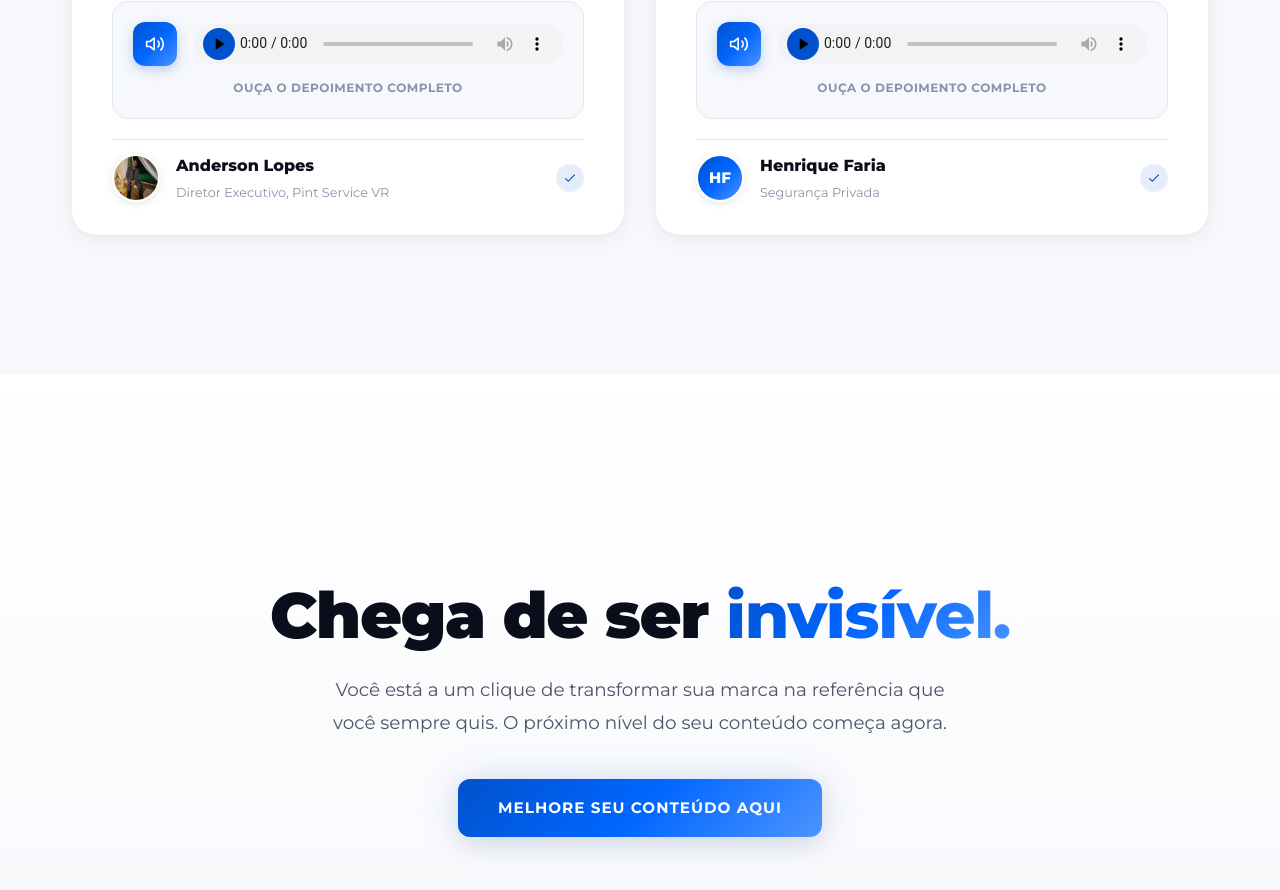
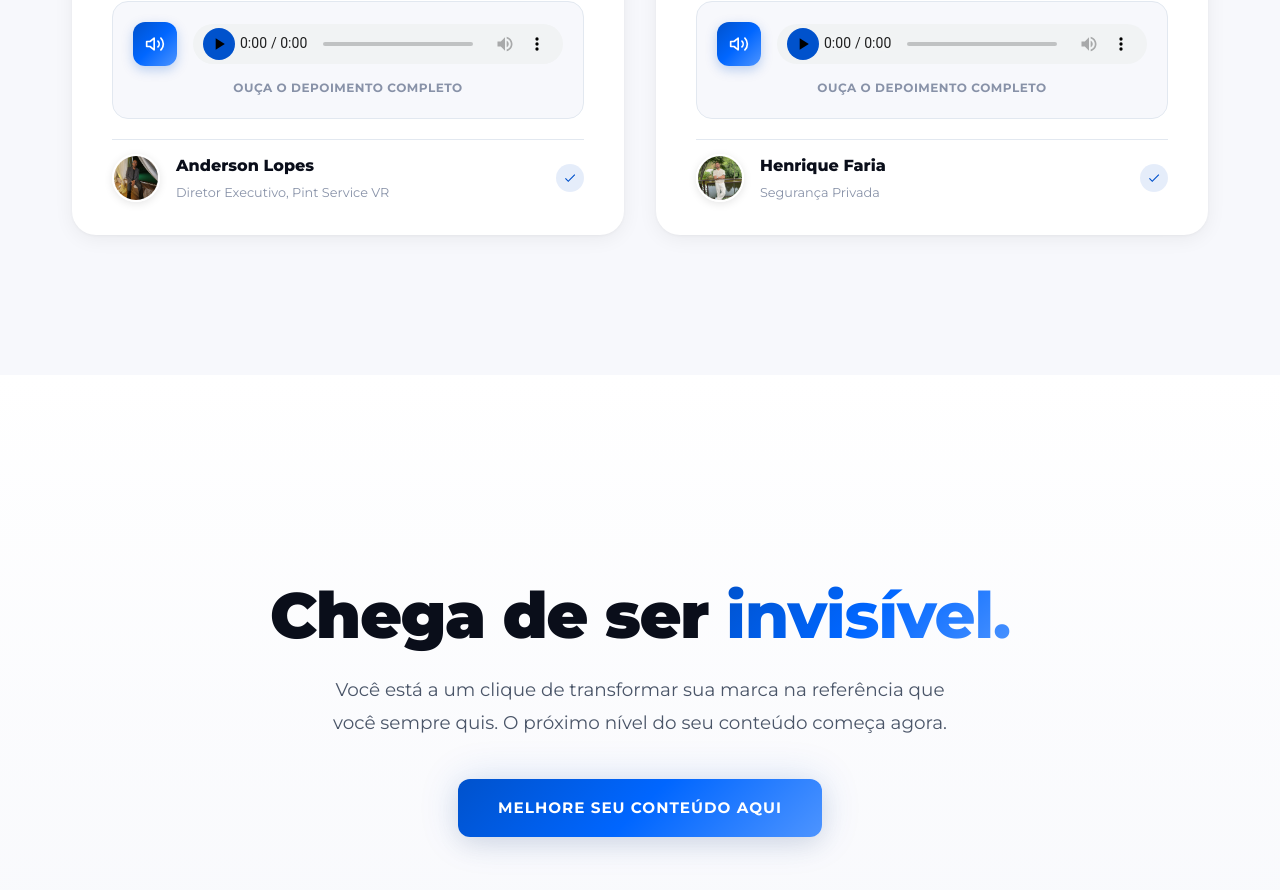
Before and after one commit to Igorls34/portifolio-amplifica-conteudo, a React (Vite) app: page / in a window 1280 px wide. Shown: the part 6810-7700 px from the top of the page. Built offline with nearby package versions, Linux system fonts and the light colour scheme.

Commit message:
feat: add Henrique profile photo to depoimentos

```diff
--- a/src/components/Depoimentos.tsx
+++ b/src/components/Depoimentos.tsx
@@ -23,6 +23,7 @@ const depoimentos: DepoimentoItem[] = [
   {
     nome: 'Henrique Faria',
     cargo: 'Segurança Privada',
+    foto: '/depoimento-henrique.jpeg',
     texto: 'Foi a primeira pessoa que contratei para cuidar das mídias do Instagram e curti demais a experiência. Uma cabeça pensa bem, mas duas pensam muito melhor. Gostei das montagens, dos vídeos com áudio e principalmente da logo que criou pros meus vídeos — deu identidade única ao conteúdo. Experiência excelente, valeu muito a pena!',
     tipo: 'audio',
     media: '/depoimento-video.mp4',
```
Also changed, not shown: public/depoimento-henrique.jpeg (added).
